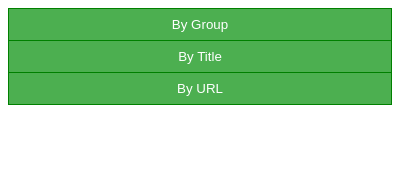
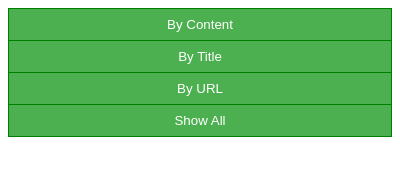
Before and after one commit to soc3/TabORanger, a browser extension: page Popup.html in a window 400 px wide. Drawn offline with Linux system fonts and the light colour scheme.

Commit message:
Update Popup.html

```diff
--- a/Popup.html
+++ b/Popup.html
@@ -23,9 +23,10 @@
 <body>
 
 <div class="btn-group">
-  <button type="button" id="group" onclick="doGroup()">By Group</button>
+  <button type="button" id="group" onclick="doGroup()">By Content</button>
   <button id="title" onclick="doTitle()">By Title</button>
   <button id="url" onclick="doUrl()">By URL</button>
+  <button id="doAll" onclick="doAll()">Show All</button>
 </div>
 <script src="./background.js"></script>
 </body>
```
